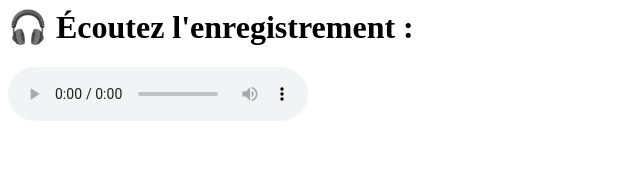
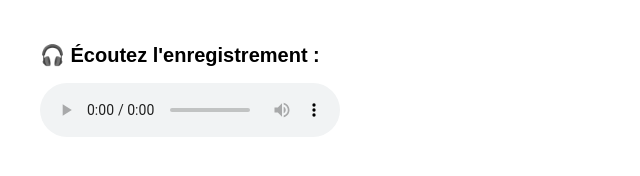
Before and after one commit to Malleschitz/Grafitti, a plain HTML site: page index.html in a window 1280 px wide. Shown: the whole page, without its empty margins (0-640 px from the left). Drawn offline with Linux system fonts and the light colour scheme.

Commit message:
Update index.html

```diff
--- a/index.html
+++ b/index.html
@@ -1,3 +1,14 @@
+ <style>
+    body {
+      font-family: Arial, sans-serif;
+      font-size: 12px;
+      line-height: 1.5;
+      margin: 40px;
+    }
+    h1 {
+      font-size: 20px;
+    }
+  </style>
 <h1>🎧 Écoutez l'enregistrement :</h1>
 <audio controls>
   <source src="grafitti.mp3" type="audio/mpeg">
```
